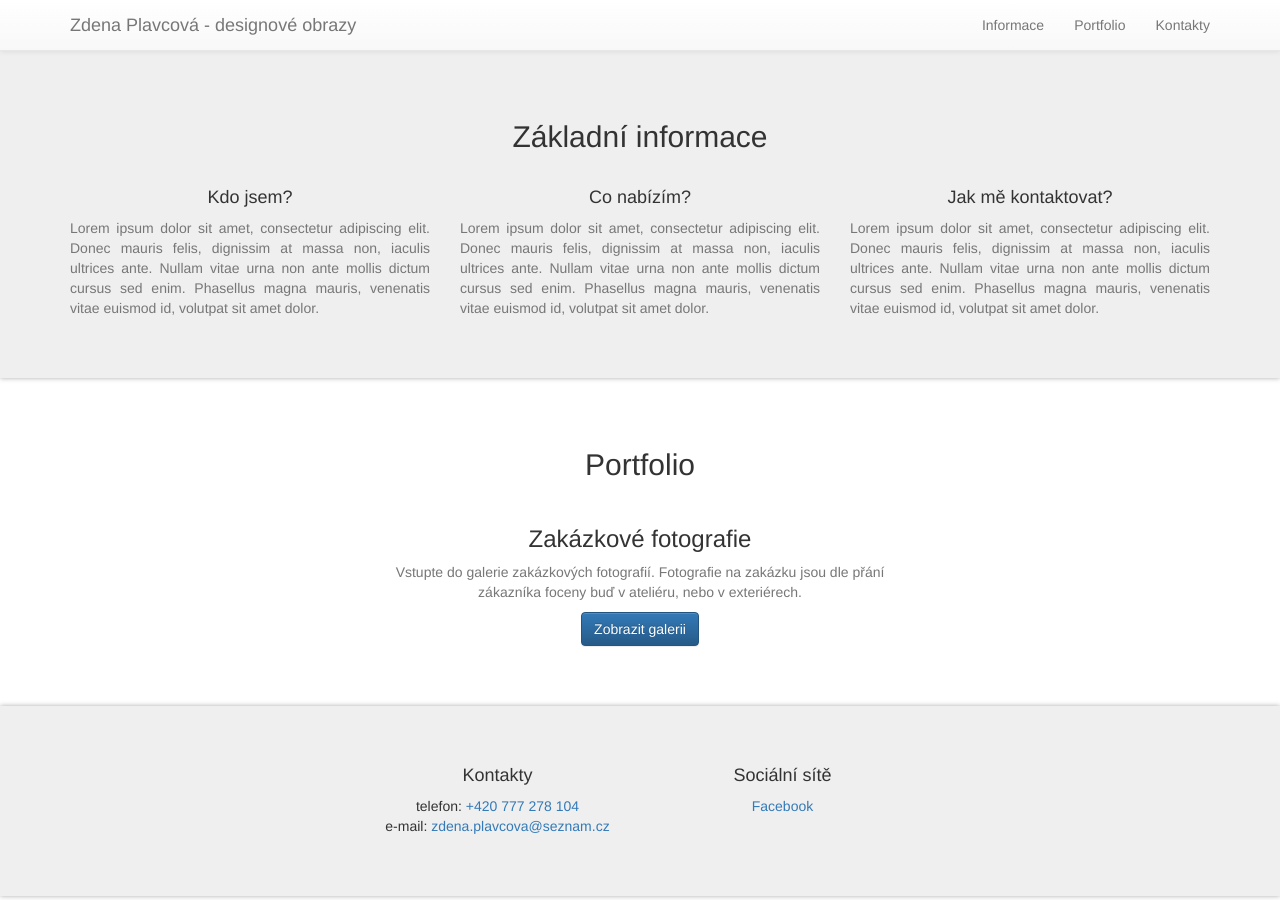
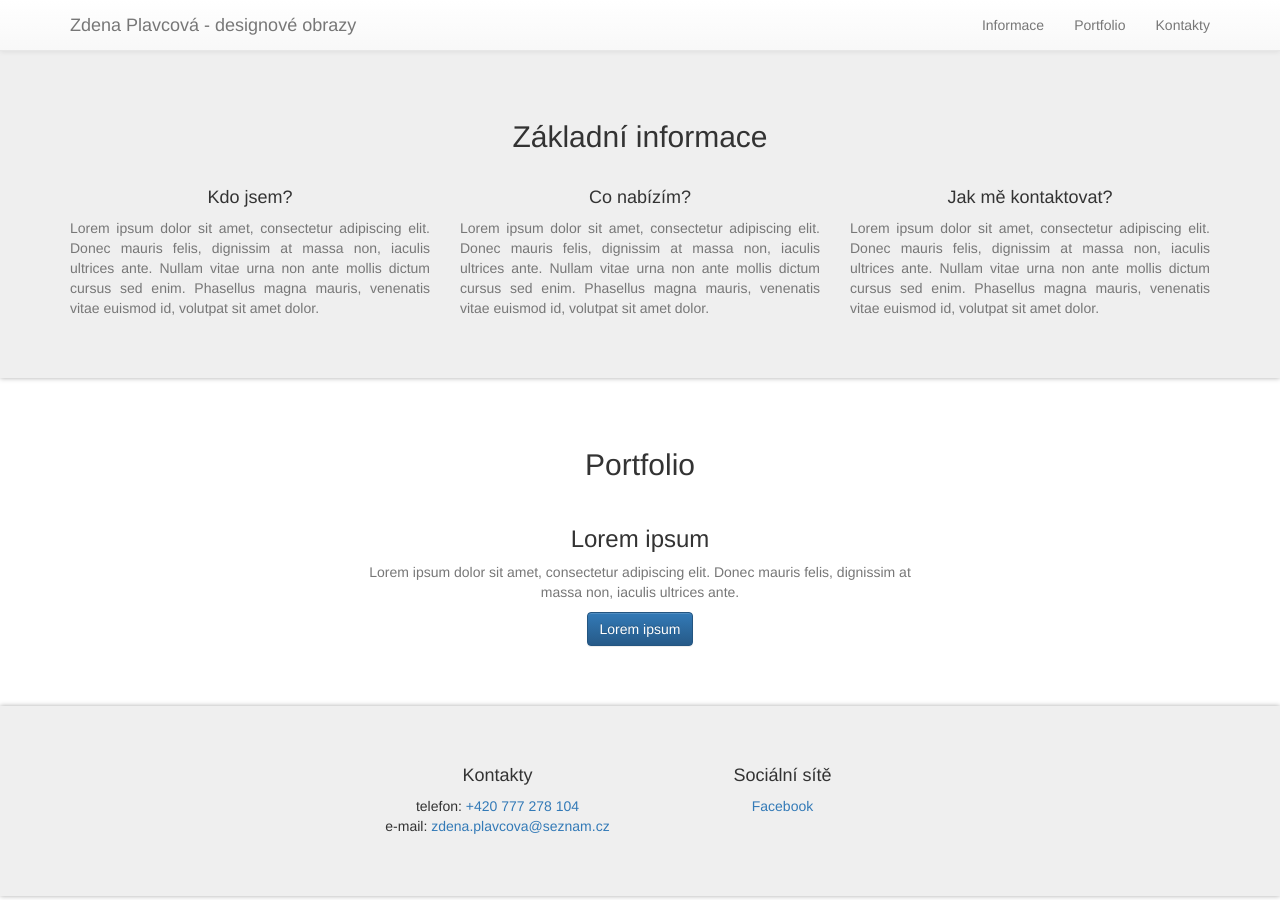
Before and after one commit to zdenaplavcova/zdenaplavcova.github.io, a Jekyll site: the page built from index.html, in a window 1280 px wide. Built offline with Jekyll 4.4.1, drawn with Linux system fonts in a browser that asks for light colours; nearby versions of some CDN libraries; library files that are not in the unit come from our copies.

Commit message:
Cleanup2

```diff
--- a/_includes/header.html
+++ b/_includes/header.html
@@ -1,15 +1,4 @@
 <header>
     <div class="container-fluid">
-        <div class="slider">
-            <div class="flexslider">
-                <ul class="slides">
-                    {% for topimage in site.topimages %}
-                    <li>
-                        <img src="{{ topimage.url }}" alt="" />
-                    </li>
-                    {% endfor %}
-                </ul>
-            </div>
-        </div>
     </div>
 </header>
--- a/_includes/portfolio.html
+++ b/_includes/portfolio.html
@@ -10,10 +10,10 @@
                 <div class="col-md-3">
                 </div>
                 <div class="col-md-6 text-center">
-                    <h3 class="service-heading">Zakázkové fotografie</h3>
-                    <p class="text-muted">Vstupte do galerie zakázkových fotografií. Fotografie na zakázku jsou dle přání zákazníka foceny buď v ateliéru, nebo v exteriérech.</p>
+                    <h3 class="service-heading">Lorem ipsum</h3>
+                    <p class="text-muted">Lorem ipsum dolor sit amet, consectetur adipiscing elit. Donec mauris felis, dignissim at massa non, iaculis ultrices ante.</p>
                     <p class="text-center">
-                        <a class="btn btn-primary" href="/commercial/">Zobrazit galerii</a>
+                        <a class="btn btn-primary" href="/">Lorem ipsum</a>
                     </p>
                 </div>
                 <div class="col-md-3">
```
